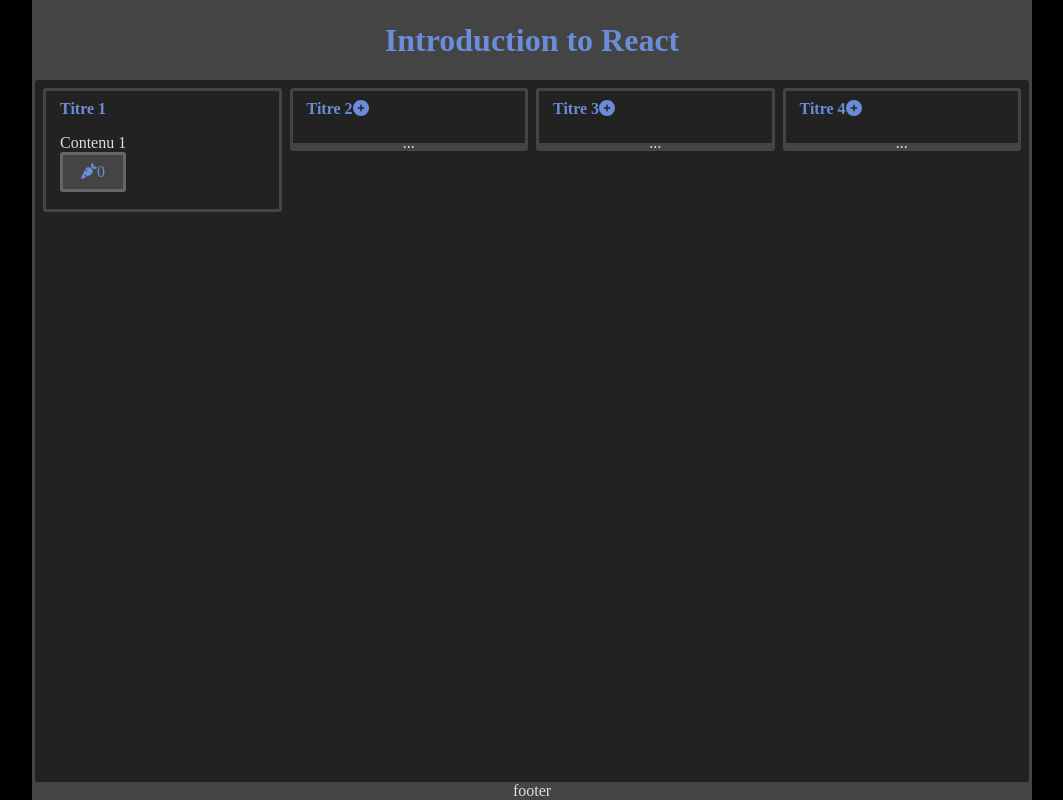
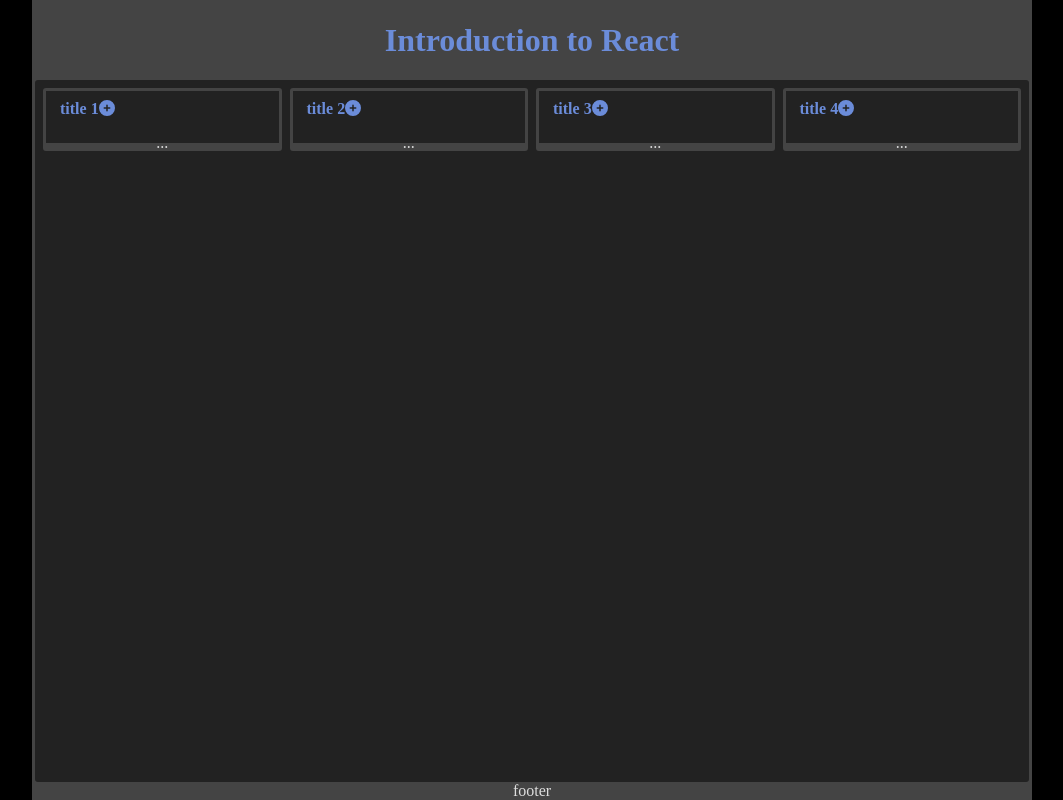
Before and after one commit to tom512000/r410-introduction, a React (Vite) app: page / in a window 1280 px wide. Shown: the whole page, without its empty margins (108-1171 px from the left). Built offline with nearby package versions, Linux system fonts and the light colour scheme.

Commit message:
22. Gestion des tableaux

```diff
--- a/src/App.jsx
+++ b/src/App.jsx
@@ -1,58 +1,16 @@
-import React, { useState } from "react";
-import { FontAwesomeIcon } from "@fortawesome/react-fontawesome";
-import { faCarrot } from "@fortawesome/free-solid-svg-icons/faCarrot";
-import { faAppleAlt } from "@fortawesome/free-solid-svg-icons/faAppleAlt";
+import React from "react";
+import cardsData from "./constants/cardsData";
 // eslint-disable-next-line import/extensions
-import Card from "./components/Card.jsx";
-// eslint-disable-next-line import/extensions
-import Counter from "./components/Counter.jsx";
-// eslint-disable-next-line import/extensions
-import FoldableCard from "./components/FoldableCard.jsx";
+import Cards from "./components/Cards.jsx";
 
 function App() {
-  const [counts, setCounts] = useState({
-    carrot: 0,
-    apple: 0,
-  });
-
-  const handleCounterChange = (type, value) => {
-    setCounts((prevCounts) => ({
-      ...prevCounts,
-      [type]: value,
-    }));
-  };
-
   return (
     <div className="app">
       <header className="app__header header">
         <h1 className="header__title">Introduction to React</h1>
       </header>
       <main className="app__main">
-        <div className="cards">
-          <Card title="Titre 1">
-            Contenu 1<br />
-            <Counter
-              before={<FontAwesomeIcon icon={faCarrot} />}
-              className="btn"
-              onChange={(value) => handleCounterChange("carrot", value)}
-              initial={counts.carrot} // Initialisation avec la valeur de la carotte
-            />
-          </Card>
-          <FoldableCard title="Titre 2">
-            Contenu 2<br />
-            <Counter
-              before={<FontAwesomeIcon icon={faAppleAlt} />}
-              className="btn"
-              onChange={(value) => handleCounterChange("apple", value)}
-              initial={counts.apple} // Initialisation avec la valeur de la pomme
-            />
-          </FoldableCard>
-          <FoldableCard title="Titre 3">
-            Contenu 3<br />
-            Total : {counts.carrot + counts.apple}
-          </FoldableCard>
-          <FoldableCard title="Titre 4">Contenu 4</FoldableCard>
-        </div>
+        <Cards cardsData={cardsData} />
       </main>
       <footer className="app__footer footer">footer</footer>
     </div>
--- a/src/components/Cards.jsx
+++ b/src/components/Cards.jsx
@@ -1,8 +1,27 @@
-function Counter() {
+import React from "react";
+import PropTypes from "prop-types";
+import FoldableCard from "./FoldableCard";
+
+function Cards({ cardsData }) {
   return (
-    // eslint-disable-next-line react/react-in-jsx-scope
-    <div className="cards" />
+    <div className="cards">
+      {cardsData.map((card) => (
+        <FoldableCard key={card.id} title={card.title}>
+          {card.content}
+        </FoldableCard>
+      ))}
+    </div>
   );
 }
 
-export default Counter;
+Cards.propTypes = {
+  cardsData: PropTypes.arrayOf(
+    PropTypes.shape({
+      id: PropTypes.number.isRequired,
+      title: PropTypes.string.isRequired,
+      content: PropTypes.string.isRequired,
+    }),
+  ).isRequired,
+};
+
+export default Cards;
--- /dev/null
+++ b/src/constants/cardsData.js
@@ -0,0 +1,25 @@
+export default [
+  {
+    id: 1,
+    title: "title 1",
+    content: "Lorem ipsum dolor sit amet, consectetur adipiscing elit.",
+  },
+  {
+    id: 2,
+    title: "title 2",
+    content:
+      "Sed et nulla in risus scelerisque maximus. Curabitur eget erat vulputate neque euismod aliquam sit amet non nulla.",
+  },
+  {
+    id: 3,
+    title: "title 3",
+    content:
+      "Proin ultricies tortor lobortis, consequat massa id, tempor orci. Aliquam erat volutpat.",
+  },
+  {
+    id: 4,
+    title: "title 4",
+    content:
+      "Aenean justo metus, commodo vitae dignissim et, iaculis eu nulla.",
+  },
+];
```
